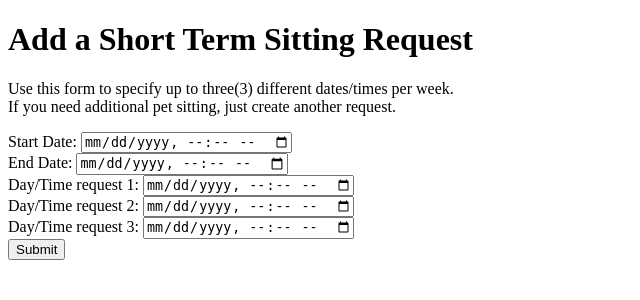
After one commit to sealewong/HB-final-pet-sitting, a Flask app: page /owner/1/requests/add_short_term_form in a window 1280 px wide. The commit adds this page. Shown: the top 300 px of the page, without its empty margins (0-640 px from the left). Run offline with Flask 2, Linux system fonts and the light colour scheme; the visitor is signed in with stand-in values (Sample User, id 1); tables that the repository leaves empty hold one stand-in row (values such as "Sample post").

Commit message:
Add/view pets and owner requests

```diff
--- a/crud.py
+++ b/crud.py
@@ -102,20 +102,6 @@ def create_blockout(sitter_id, start, stop):
     return blockout
 
 
-def check_owner(email, password):
-    """Check if email matches password."""
-
-    try:
-        owner = Owner.query.filter(Owner.email==email).first()
-        password_by_email = user.password
-
-        if password == password_by_email:
-            return owner.owner_id
-
-    except:
-        pass
-
-
 def get_owner(owner_id):
     """Return an owner by id."""
 
--- a/server.py
+++ b/server.py
@@ -157,42 +157,125 @@ def show_sitter(sitter_id):
     redirect('/login')
 
 
-# @app.route('/owner/<owner_id>/pets')
-# def all_pets(owner_id):
-#     """View all pets for a particular owner."""
+@app.route('/owner/<owner_id>/pets')
+def show_all_pets(owner_id):
+    """View all pets for an owner."""
 
-#     # email log in has to match email for the owner id
+    if 'email' in session:
+        owner = crud.get_owner(owner_id)
+        pets = crud.get_all_pets(owner_id)
 
-#     if "email" in session:
-#         owner=crud.get_owner(owner_id)
-#         if owner.email == session["email"]:
-#             pets = crud.get_all_pets(owner_id)
-#             return render_template('pets.html', pets=pets)
-#         else:
-#             redirect("/error")
+        return render_template('pets.html', pets=pets, owner=owner)
 
-#     redirect("/login")
+    redirect('/login')
 
 
-# @app.route('owner/<owner_id>/pets/add')
-# def add_pet(owner_id):
-# #parse form data to get data for pet
+@app.route('/owner/<owner_id>/pets/add_pet_form')
+def add_pet_form(owner_id):
+    """View form to add new pet."""
+
+    if 'email' in session:
+        owner = crud.get_owner(owner_id)
+
+        return render_template('add_pet.html', owner=owner)
+
+    redirect('/login')
 
 
-#     pet = crud.create_pet(owner_id=owner_id, name=name, species=species, diet=diet,
-#     instructions=instructions)
+@app.route('/owner/<owner_id>/pets/add', methods=['POST'])
+def add_pet(owner_id):
+    """Add a new pet for an owner."""
+
+    name = request.form.get('name')
+    species = request.form.get('species')
+    diet = request.form.get('diet')
+    instructions = request.form.get('instructions')
+
+    if 'email' in session:
+        owner = crud.get_owner(owner_id)
+        pet = crud.create_pet(owner_id, name, species, diet, instructions)
+
+        return redirect(f'/owner/{owner_id}/pets')
+
+    redirect('/login')
 
 
-#     return redirect to show pet details
+@app.route('/owner/<owner_id>/pets/<pet_id>')
+def get_pet(owner_id, pet_id):
+    """Show details for a pet."""
+
+    if 'email' in session:
+        pet = crud.get_pet(pet_id)
+
+        return render_template('pet_details.html', pet=pet)
+
+    redirect('/login')
 
 
-# @app.route('/owner/<owner_id>/pets/<pet_id>')
-# def get_pet(owner_id, pet_id):
-#     """Show details for a particular pet."""
+@app.route('/owner/<owner_id>/requests')
+def get_all_requests(owner_id):
+    """View all sitting requests."""
 
-#     if "email" in session:
-#         pet = crud.get_pet(pet_id)
-#         return render_template('pet_details.html', pet=pet)
+    if 'email' in session:
+        owner = crud.get_owner(owner_id)
+
+        return render_template('owner_requests.html', owner=owner)
+
+    redirect('/login')
+
+
+@app.route('/owner/<owner_id>/requests/add_recurring_form')
+def add_recurring_form(owner_id):
+    """View form to add recurring sitting request."""
+
+    if 'email' in session:
+        owner = crud.get_owner(owner_id)
+
+        return render_template('new_recurring.html', owner=owner)
+
+    redirect('/login')
+
+
+@app.route('/owner/<owner_id>/requests/add_recurring', methods=['POST'])
+def add_recurring(owner_id):
+    """Add a new recurring sitting request."""
+
+    if 'email' in session:
+        owner = crud.get_owner(owner_id)
+
+        return redirect(f'/owner/{owner_id}/requests')
+
+    redirect('/login')
+
+
+@app.route('/owner/<owner_id>/requests/add_short_term_form')
+def add_short_term_form(owner_id):
+    """View form to add short term sitting request."""
+
+    if 'email' in session:
+        owner = crud.get_owner(owner_id)
+
+        return render_template('new_short_term.html', owner=owner)
+
+    redirect('/login')
+
+
+@app.route('/owner/<owner_id>/requests/add_short_term', methods=['POST'])
+def add_short_term(owner_id):
+    """Add a new short term sitting request."""
+
+    if 'email' in session:
+        owner = crud.get_owner(owner_id)
+
+        return redirect(f'/owner/{owner_id}/requests')
+
+    redirect('/login')
+
+
+# @app.route('sitter/<sitter_id>/logout')
+
+
+# @app.route('owner/<owner_id>/logout')
 
 
 if __name__ == '__main__':
--- /dev/null
+++ b/templates/new_short_term.html
@@ -0,0 +1,25 @@
+{% extends 'base.html' %}
+{% block title %}Add Short Term Request{% endblock %}
+
+{% block body %}
+  <h1>Add a Short Term Sitting Request</h1>
+
+  <p>Use this form to specify up to three(3) different dates/times per week.
+      <br>
+      If you need additional pet sitting, just create another request.
+  </p>
+
+  <form action="/owner/{{ owner.owner_id }}/requests/add_short_term" method="POST">
+      <label>Start Date: </label><input type="datetime-local" name="start">
+      <br>
+      <label>End Date: </label><input type="datetime-local" name="start">
+      <br>
+      <label>Day/Time request 1: </label><input type="datetime-local" name="time1">
+      <br>
+      <label>Day/Time request 2: </label><input type="datetime-local" name="time2">
+      <br>
+      <label>Day/Time request 3: </label><input type="datetime-local" name="time3">
+      <br>
+      <input type="submit">
+  </form>
+{% endblock %}
```
Also changed, not shown: templates/add_pet.html (added, +26 -0 lines), templates/addpet.html (deleted, +0 -23 lines), templates/new_recurring.html (added, +21 -0 lines), templates/owner_profile.html (+15 -4 lines), templates/owner_requests.html (added, +10 -0 lines), templates/pet_details.html (+5 -3 lines), templates/pets.html (+13 -5 lines), templates/sitter_avail.html (added, +8 -0 lines), templates/sitter_commits.html (added, +8 -0 lines), templates/sitter_profile.html (+13 -2 lines).
